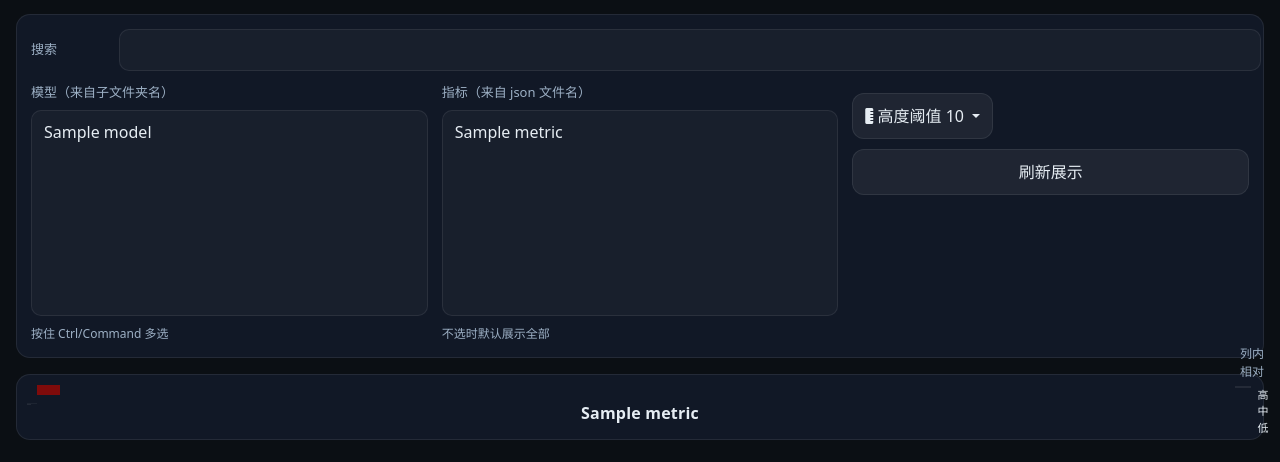
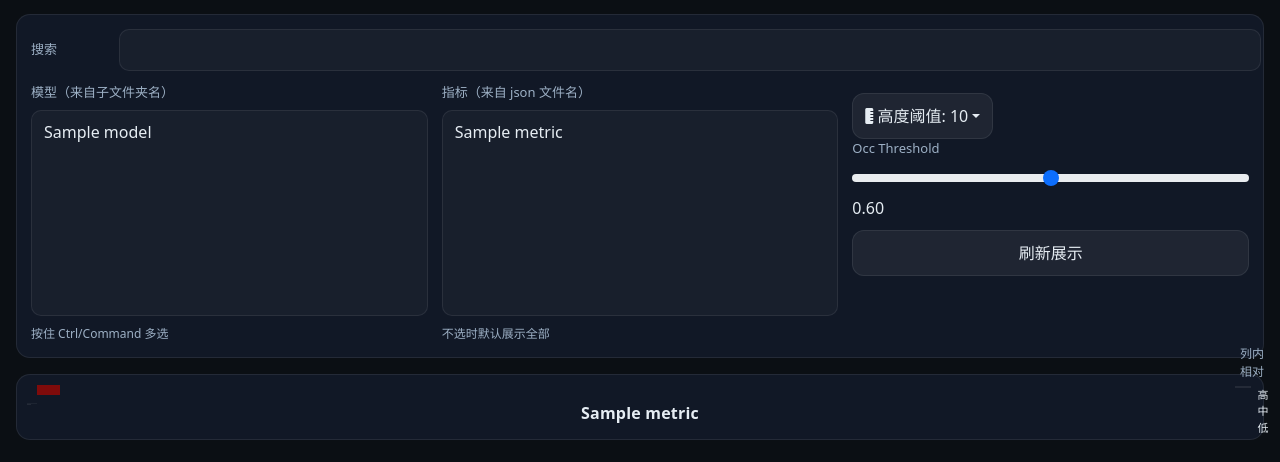
Before and after one commit to liuzhihaotina/web, a Flask app: template templates/index.html in a window 1280 px wide. Shown: the part 70-532 px from the top of the page. Run offline with Flask 3, Linux system fonts and the light colour scheme; the template is opened without the code that fills it: most values are stand-ins (such as "Sample title", 1, 10 or a date in 2020).

Commit message:
occ阈值滑条

```diff
--- a/app.py
+++ b/app.py
@@ -16,6 +16,7 @@ app.config['SESSION_TYPE'] = 'filesystem'
 def index():
     keyword = request.args.get('keyword', None)
     height = request.args.get('height', None)
+    occ_threshold = request.args.get('occ_threshold', "0.60")
 
     # 解析模型选择
     selected_models = request.args.getlist("models")
@@ -34,7 +35,8 @@ def index():
     # 解析指标选择
     selected_metrics = request.args.getlist("metrics")
 
-    models_all, metrics_all, charts, settings, constants = data.get_all_tables(base_line, other, keyword, selected_metrics, height)
+    models_all, metrics_all, charts, settings, constants = \
+        data.get_all_tables(base_line, other, keyword, selected_metrics, height, occ_threshold)
 
 
     return render_template(
--- a/data.py
+++ b/data.py
@@ -49,12 +49,12 @@ def get_important_persons(base_line):
 
     return sorted(important_persons)
 
-def load_important_person_data(person_name, table_config, height):
+def load_important_person_data(person_name, table_config, height, occ_threshold):
     """加载标兵个人数据"""
     data_key = table_config['data_key']
     title = table_config['title']
 
-    # 首先尝试从标兵目录加载
+    # 从基线目录加载
     important_file = os.path.join(IMPORTANT_DIR, person_name, f"{data_key}.json")
 
     if os.path.exists(important_file):
@@ -66,6 +66,9 @@ def load_important_person_data(person_name, table_config, height):
                     if title in {'🚀 项目进度跟踪'}:
                         height = '-1' if height is None else height
                         data_values = data_values[height]
+                    if title in {'🌸 occ阈值'}:
+                        occ_threshold = '0.60' if occ_threshold is None else occ_threshold
+                        data_values = data_values[occ_threshold]
                     if not isinstance(data_values, list):
                         data_values = [data_values]
                     row_data = [f"⭐ {person_name}"] + data_values
@@ -81,7 +84,7 @@ def load_important_person_data(person_name, table_config, height):
     # 没有则返回空列表
     return []
 
-def build_table_data(table_config, base_line, other, keyword, height):
+def build_table_data(table_config, base_line, other, keyword, height, occ_threshold):
     # 加载表头
     headers = load_headers(table_config['header_file'])
 
@@ -95,7 +98,7 @@ def build_table_data(table_config, base_line, other, keyword, height):
     # 首先添加标兵数据
     important_rows = []
     for person in important_persons:
-        row_data = load_important_person_data(person, table_config, height)
+        row_data = load_important_person_data(person, table_config, height, occ_threshold)
         if len(row_data) == 0:
             continue
         # 确保数据长度与表头匹配
@@ -109,7 +112,7 @@ def build_table_data(table_config, base_line, other, keyword, height):
     normal_rows = []
     for person in normal_persons:
         person_dir = {'name': person, 'path': os.path.join(DATA_DIRS, person)}
-        row_data = load_person_data(person_dir, table_config, height)
+        row_data = load_person_data(person_dir, table_config, height, occ_threshold)
         if len(row_data) == 0:
             continue
         # 确保数据长度与表头匹配
@@ -136,7 +139,7 @@ def get_tables_cfg():
     config = load_config()
     return config
 
-def get_all_tables(base_line, other, keyword, selected_metrics, height):
+def get_all_tables(base_line, other, keyword, selected_metrics, height, occ_threshold):
     """获取所有表格的数据"""
     config = get_tables_cfg()
     tables = []
@@ -144,7 +147,7 @@ def get_all_tables(base_line, other, keyword, selected_metrics, height):
     for table_config in config.get('tables', []):
         if selected_metrics and table_config['title'] not in selected_metrics:
             continue
-        table_data = build_table_data(table_config, base_line, other, keyword, height)
+        table_data = build_table_data(table_config, base_line, other, keyword, height, occ_threshold)
         tables.append(table_data)
 
     models_all = get_models_all(tables)
@@ -397,7 +400,7 @@ def get_all_person_dirs(other, keyword=None):
                 person_dirs[-1]['path'] = f'{DATA_DIRS}\\{k}'
     return person_dirs
 
-def load_person_data(person_dir, table_config, height):
+def load_person_data(person_dir, table_config, height, occ_threshold):
     """加载个人的表格数据"""
     person_name = person_dir['name']
     data_key = table_config['data_key']
@@ -412,6 +415,8 @@ def load_person_data(person_dir, table_config, height):
                 data = json.load(f)
                 if title in {'🚀 项目进度跟踪'}:
                     data = data[height]
+                if title in {'🌸 occ阈值'}:
+                    occ_threshold = '0.60' if occ_threshold is None else occ_threshold
                 # 获取对应数据键的值
                 if data_key in data:
                     data_values = data[data_key]
@@ -434,4 +439,4 @@ def get_person_names(other, keyword=None):
 if __name__ == '__main__':
     # 测试加载数据
     get_all_tables(base_line=None, other=None, keyword='lisi; zhangsan',
-                   selected_metrics=None, height='0.625')
+                   selected_metrics=None, height='0.625', occ_threshold=None)
--- a/templates/index.html
+++ b/templates/index.html
@@ -104,9 +104,21 @@
                             <i class="fas fa-sort-amount-down"></i> -1
                         </a>
                     </li>
-
                 </ul>
             </div>
+            <input type="hidden" name="height" id="height-hidden" value="{{ height|default(-1, true) }}">
+
+            <!-- 新增：Occ Threshold 滑动条 -->
+            <label for="occ-threshold-slider" class="form-label">Occ Threshold</label>
+            <input type="range" class="form-range" id="occ-threshold-slider" min="0.5" max="0.7" step="0.02" value="{{ occ_threshold|default(0.60, true) }}">
+            <span id="occ-threshold-value">{{ occ_threshold }}</span> <!-- 显示滑动条的当前值 -->
+            <!-- 关键：隐藏字段，让表单提交时带上参数 -->
+            <input
+            type="hidden"
+            name="occ_threshold"
+            id="occ-threshold-hidden"
+            value="{{ occ_threshold|default(0.60, true) }}"
+            >
 
             <button class="btn" type="submit">刷新展示</button>
             <!-- <button id="searchBtn">搜索</button> -->
@@ -247,9 +259,6 @@
             [1.00, "#7f0b0b"]
         ];
 
-
-
-
         const TURBO = DETAILED_GOR;
         let keyword_ = "{{ keyword }}";
 
@@ -299,7 +308,7 @@
 
         paintAllCells();
         setupLegends();
-
+// ------------------------------------高度阈值↓-------------------------------------------
         // 定义存储高度阈值的变量
         let selectedHeightThreshold = null;
 
@@ -326,22 +335,13 @@
                 selectHeightThreshold(0.625, 'height-btn4');
             });
         }
-
-        // 选择高度阈值的函数
         function selectHeightThreshold(value, buttonId) {
-            // 1. 更新变量
             selectedHeightThreshold = value;
 
             // 2. 更新按钮文本显示（可选）
             const dropdownButton = document.querySelector('.dropdown-toggle');
-            const icon = dropdownButton.querySelector('i').cloneNode(true);
-            dropdownButton.innerHTML = '';
-            dropdownButton.appendChild(icon);
-            dropdownButton.appendChild(document.createTextNode(` 高度阈值: ${value}`));
-
-            // 3. 更新选中状态（添加视觉反馈）
-            removeAllActiveClasses();
-            document.getElementById(buttonId).classList.add('active');
+            // ✅ 先更新 UI（以及 hidden）
+            applyHeightUI(String(value));
 
             // 4. 关闭下拉菜单（如果使用Bootstrap）
             const dropdownMenu = document.querySelector('.dropdown-menu');
@@ -352,10 +352,12 @@
                 }
             }
 
-            // fetch(`/?height=${value}`)
-            window.location.href = `/?height=${value}&keyword=${keyword_}`;
+            const occ = document.getElementById('occ-threshold-hidden')?.value
+                    || document.getElementById('occ-threshold-slider')?.value
+                    || '0.60';
 
-            console.log(`高度阈值已选择: ${value}`);
+            window.location.href =
+                `/?height=${encodeURIComponent(value)}&keyword=${encodeURIComponent(keyword_)}&occ_threshold=${encodeURIComponent(occ)}`;
         }
 
         // 移除所有激活状态
@@ -366,14 +368,73 @@
             });
         }
 
+        function applyHeightUI(value) {
+            // 更新按钮文本
+            const dropdownButton = document.querySelector('.dropdown-toggle');
+            if (dropdownButton) {
+                const icon = dropdownButton.querySelector('i')?.cloneNode(true);
+                dropdownButton.innerHTML = '';
+                if (icon) dropdownButton.appendChild(icon);
+                dropdownButton.appendChild(document.createTextNode(` 高度阈值: ${value}`));
+            }
+
+            // 高亮选中项
+            removeAllActiveClasses();
+            const map = {
+                "-1": "height-btn1",
+                "0": "height-btn2",
+                "0.325": "height-btn3",
+                "0.625": "height-btn4",
+            };
+            const key = String(value);
+            if (map[key]) document.getElementById(map[key])?.classList.add('active');
+
+            // 同步隐藏字段（如果你加了 height-hidden）
+            const hh = document.getElementById('height-hidden');
+            if (hh) hh.value = value;
+        }
+
         // 页面加载完成后初始化
         document.addEventListener('DOMContentLoaded', function() {
             initHeightThresholdButtons();
 
-            // 可以设置默认值
-            // selectHeightThreshold(0, 'height-btn2'); // 默认选择0
+            // ✅ 优先从 URL 读 height
+            const qs = new URLSearchParams(window.location.search);
+            const hFromUrl = qs.get('height');
+
+            if (hFromUrl !== null) {
+                // 统一成 number/字符串都行，只要跟 map 的 key 能对上
+                const h = Number(hFromUrl);
+                // 处理 -1,0,0.325,0.625 这种精确值：用原字符串更稳
+                applyHeightUI(hFromUrl);  // 推荐：直接用字符串
+            } else {
+                // URL 没有就用模板渲染值（作为兜底）
+                applyHeightUI("{{ height|default(0, true) }}");
+            }
         });
+// ------------------------------------高度阈值↑-------------------------------------------
 
+// ------------------------------------Occ Threshold 滑动条↓-------------------------------------------
+        document.addEventListener('DOMContentLoaded', () => {
+        const slider = document.getElementById('occ-threshold-slider');
+        const valueEl = document.getElementById('occ-threshold-value');
+        const hidden = document.getElementById('occ-threshold-hidden');
+
+        const qs = new URLSearchParams(window.location.search);
+        const fromUrl = qs.get('occ_threshold');
+
+        const initVal = Number(fromUrl ?? slider.value ?? 0.6).toFixed(2);
+        slider.value = initVal;
+        valueEl.textContent = initVal;
+        hidden.value = initVal;
+
+        slider.addEventListener('input', () => {
+            const v = Number(slider.value).toFixed(2);
+            valueEl.textContent = v;
+            hidden.value = v;
+        });
+        });
+// ------------------------------------Occ Threshold 滑动条↑-------------------------------------------
         // 搜索按钮点击事件
         // document.getElementById('searchBtn').addEventListener('click', function() {
         //     console.log('keyword', keyword_);
```
